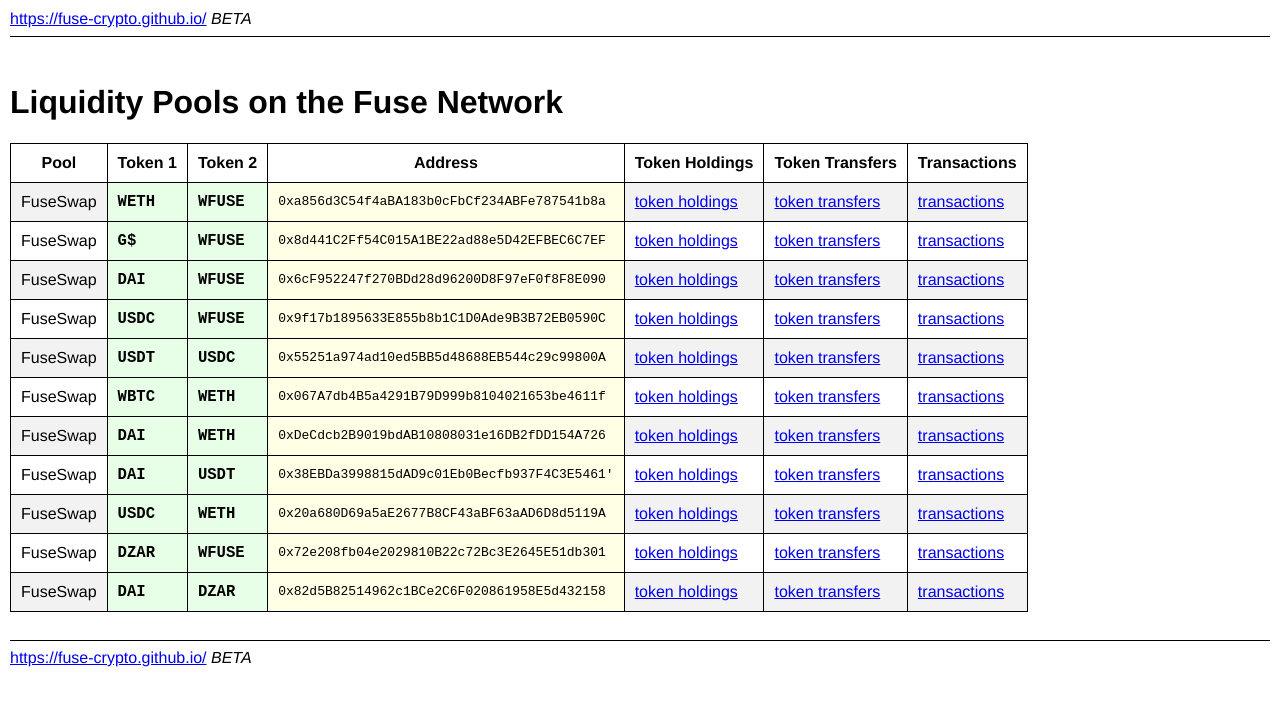
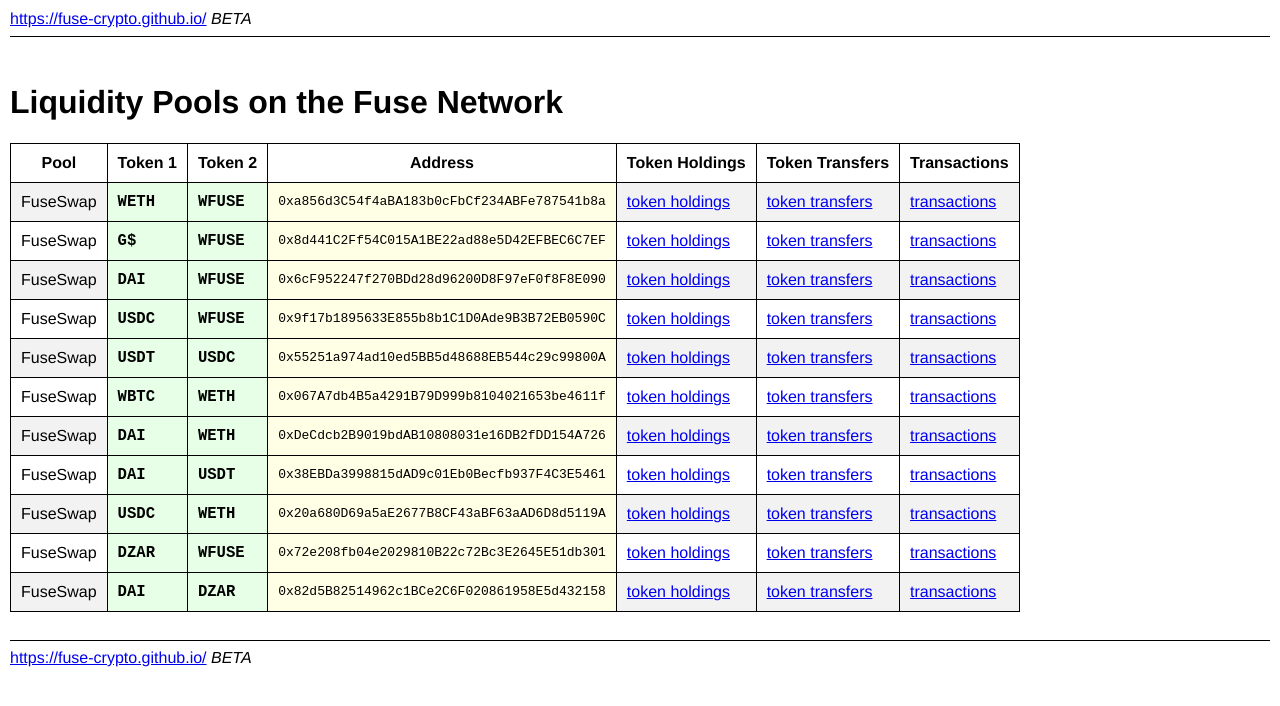
Before and after one commit to Fuse-Crypto/fuse-crypto.github.io, a Jekyll site: the page built from liquidity-pools/index.md, in a window 1280 px wide. Shown: the top 706 px of the page. Built offline with Jekyll 4.4.1, drawn with Linux system fonts in a browser that asks for light colours.

```diff
--- a/_data/fuse-liquidity-pools.yml
+++ b/_data/fuse-liquidity-pools.yml
@@ -36,7 +36,7 @@
 - name: 'FuseSwap'
   token1: 'DAI'
   token2: 'USDT'
-  address: 0x38EBDa3998815dAD9c01Eb0Becfb937F4C3E5461'
+  address: '0x38EBDa3998815dAD9c01Eb0Becfb937F4C3E5461'
 
 - name: 'FuseSwap'
   token1: 'USDC'
```
